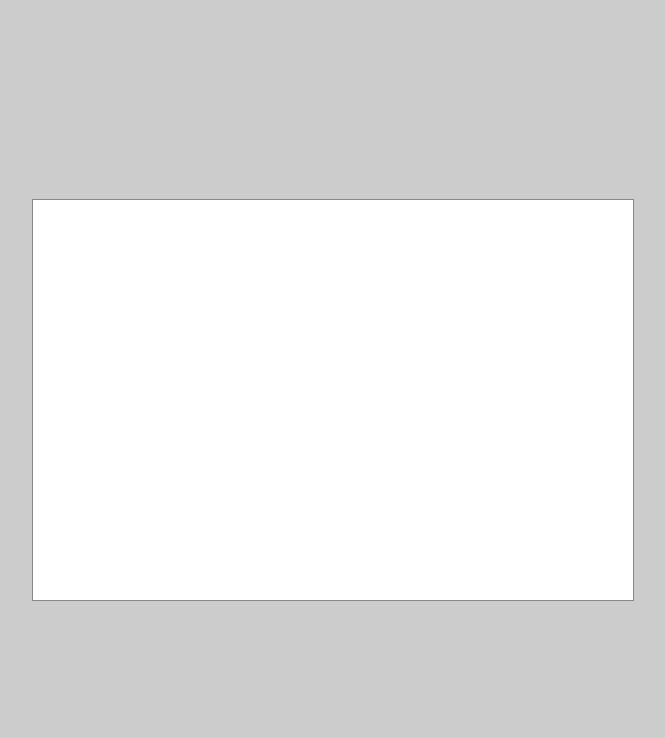
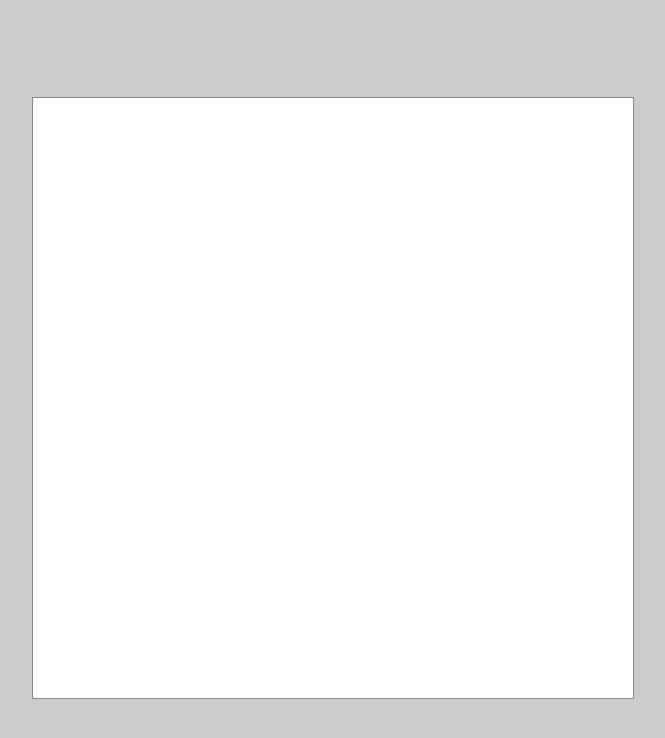
Before and after one commit to datorium-webtech/coin-clicker, a plain HTML site: page index.html in a window 1280 px wide. Shown: the whole page, without its empty margins (307-972 px from the left). Drawn offline with Linux system fonts and the light colour scheme.

Commit message:
December 23: Object oriented programming

```diff
--- /dev/null
+++ b/classes/canvas.class.js
@@ -0,0 +1,34 @@
+class Canvas {
+
+    // Everything inside constructor() method will be executed whenever a new Canvas object is created.
+    // TODO: Give the constructor 2 parameters: width and height.
+    //       Use these parameters to give the fields values.
+    constructor(width, height) {
+        // Fields for the class
+        this.width = width;
+        this.height = height;
+
+        // Create a new field that will store the context of the canvas (set the value to undefined for now)
+        this.context = undefined;
+    }
+
+    // Methods are functions unique for this class
+    createElement() {
+        // TODO:
+        // 1] Create a new element <canvas> and store it in a local constant/variable "ele"
+        // 2] Set the width and height of this element using the class fields
+        // 3] Add the element to the div ".app"
+        let ele = document.createElement("canvas");
+        ele.width = this.width;
+        ele.height = this.height;
+        document.querySelector(".app").append(ele);
+
+        // TODO: Get the context of the <canvas> element and assign it to context field. !20:04!
+        this.context = ele.getContext("2d");
+    }
+
+    // TODO: Create a method clear() that will erase the entire canvas.
+    clear() {
+        this.clearRect(0, 0, this.width, this.height)
+    }
+}
--- a/index.html
+++ b/index.html
@@ -5,9 +5,10 @@
     <meta name="viewport" content="width=device-width, initial-scale=1.0">
     <title>Coin Clicker</title>
     <link href="style.css" rel="stylesheet">
-    <script type="text/javascript" src="example.js" defer></script>
+    <script type="text/javascript" src="classes/canvas.class.js" defer></script>
+    <script type="text/javascript" src="main.js" defer></script>
 </head>
 <body>
-    <canvas width="600" height="400"></canvas>
+    <div class="app"></div>
 </body>
 </html>
--- /dev/null
+++ b/main.js
@@ -0,0 +1,2 @@
+const canvas = new Canvas(600, 600);
+canvas.createElement();
```
